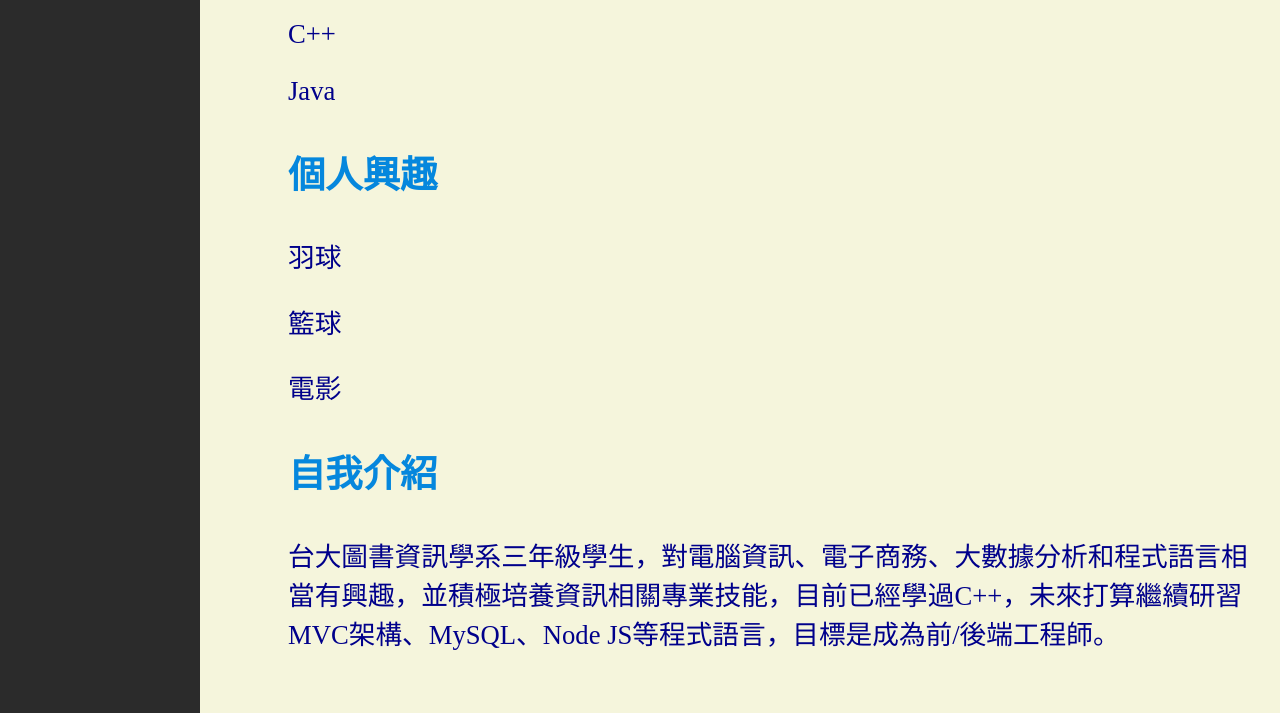
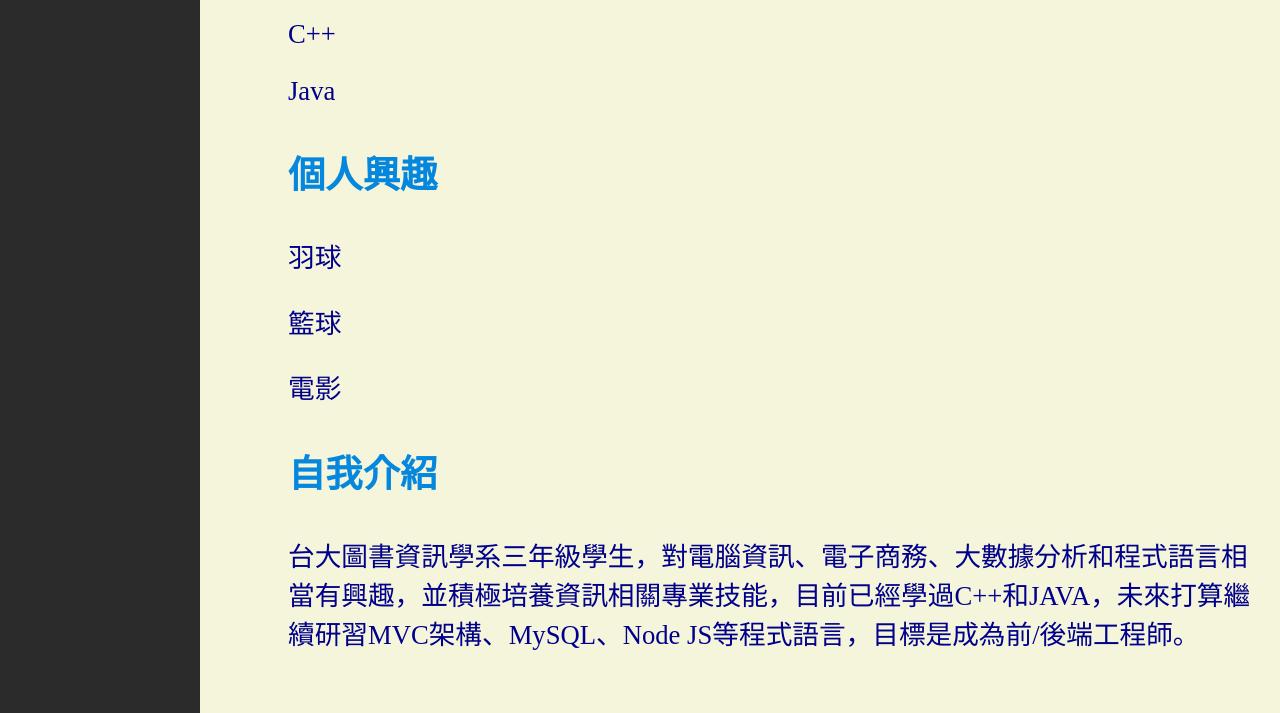
Before and after one commit to b05106052/-profile.html, a plain HTML site: page index.html in a window 1280 px wide. Shown: the part 660-1373 px from the top of the page. Drawn offline with Linux system fonts and the light colour scheme.

Commit message:
Update index.html

```diff
--- a/index.html
+++ b/index.html
@@ -42,7 +42,7 @@
             <p>籃球</p>
             <p>電影</p>
             <h3>自我介紹</h3>
-            <p>台大圖書資訊學系三年級學生，對電腦資訊、電子商務、大數據分析和程式語言相當有興趣，並積極培養資訊相關專業技能，目前已經學過C++，未來打算繼續研習MVC架構、MySQL、Node JS等程式語言，目標是成為前/後端工程師。</p>
+            <p>台大圖書資訊學系三年級學生，對電腦資訊、電子商務、大數據分析和程式語言相當有興趣，並積極培養資訊相關專業技能，目前已經學過C++和JAVA，未來打算繼續研習MVC架構、MySQL、Node JS等程式語言，目標是成為前/後端工程師。</p>
     </div>
 </body>
 
```
